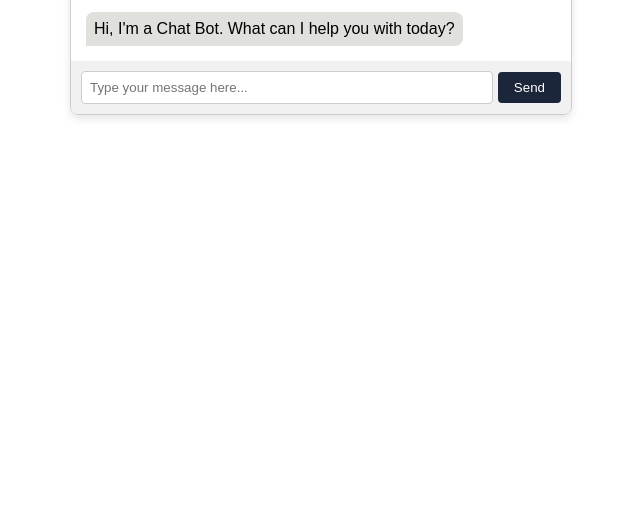
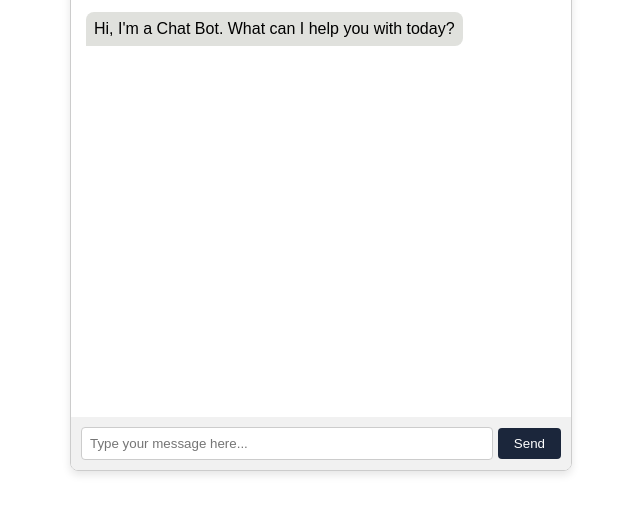
Before and after one commit to tyleroneil72/chat-bot, a plain HTML site: page frontend/index.html in a window 1280 px wide. Shown: the part 66-580 px from the top of the page, without its empty margins (319-959 px from the left). Drawn offline with Linux system fonts and the light colour scheme.

Commit message:
fixed chat body height

```diff
--- a/frontend/assets/styles.css
+++ b/frontend/assets/styles.css
@@ -29,7 +29,7 @@ body {
 }
 
 .chat-body {
-  max-height: 400px;
+  height: 400px;
   overflow-y: auto;
   padding: 10px;
 }
```
